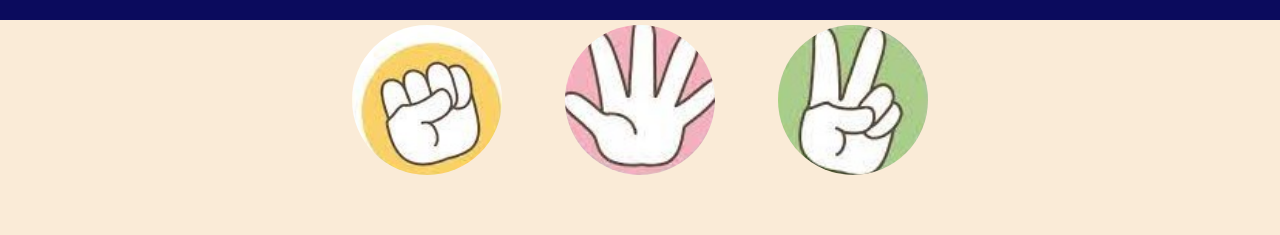
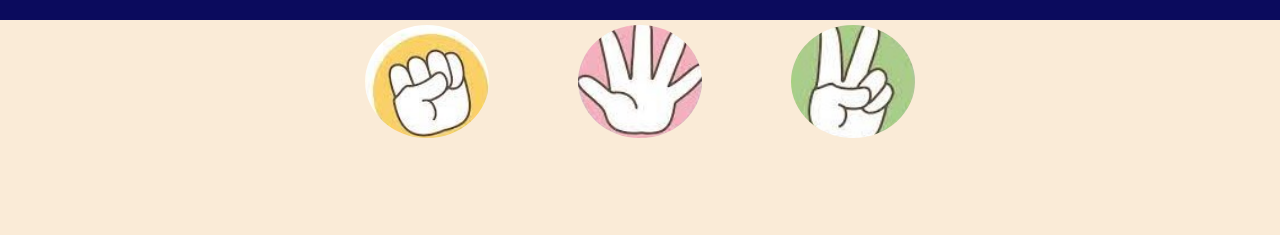
Before and after one commit to mustafamahmood001/Stone-Paper-Scissors-Game, a plain HTML site: page index.html in a window 1280 px wide. Shown: the part 60-295 px from the top of the page. Drawn offline with Linux system fonts and the light colour scheme.

Commit message:
Update index.html

```diff
--- a/index.html
+++ b/index.html
@@ -27,8 +27,8 @@ h1{
     border-radius: 50%;
 }
 img{
-    height: 150px;
-    width: 150px;
+    height: 113px;
+    width: 124px;
     object-fit: cover;
     border-radius: 50%;
 }
```
